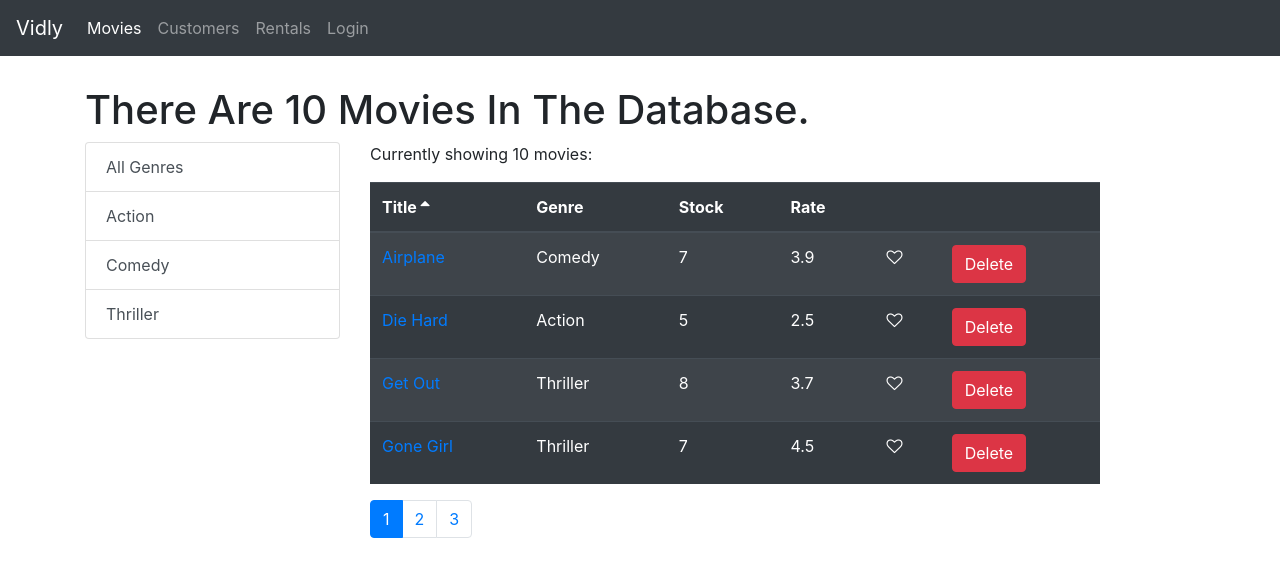
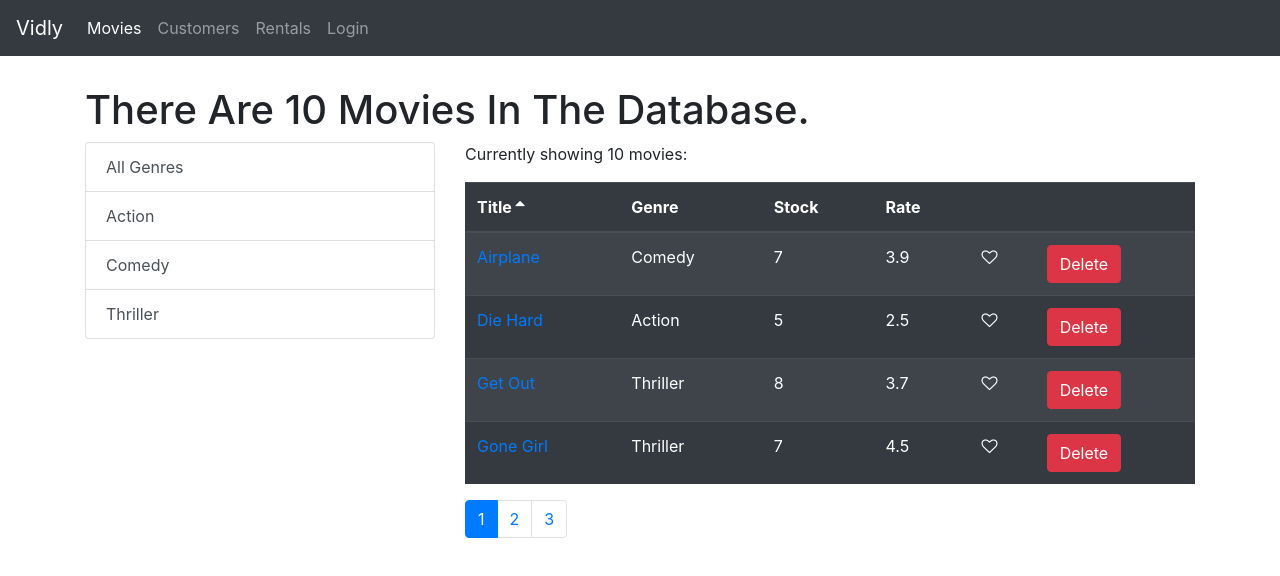
Before and after one commit to JosephBerm/Vidly, a React (Create React App) app: page /movies in a window 1280 px wide. Shown: the top 576 px of the page. Built offline with nearby package versions, Linux system fonts and the light colour scheme.

Commit message:
Update movies.jsx
Adjusted column

```diff
--- a/src/components/movies.jsx
+++ b/src/components/movies.jsx
@@ -85,7 +85,7 @@ class Movies extends Component {
 			<React.Fragment>
 				<h1>There Are {count} Movies In The Database.</h1>
 				<div className='row'>
-					<div className='col-3'>
+					<div className='col-4'>
 						<ListGroup
 							items={genres}
 							selectedItem={selectedGenre}
```
